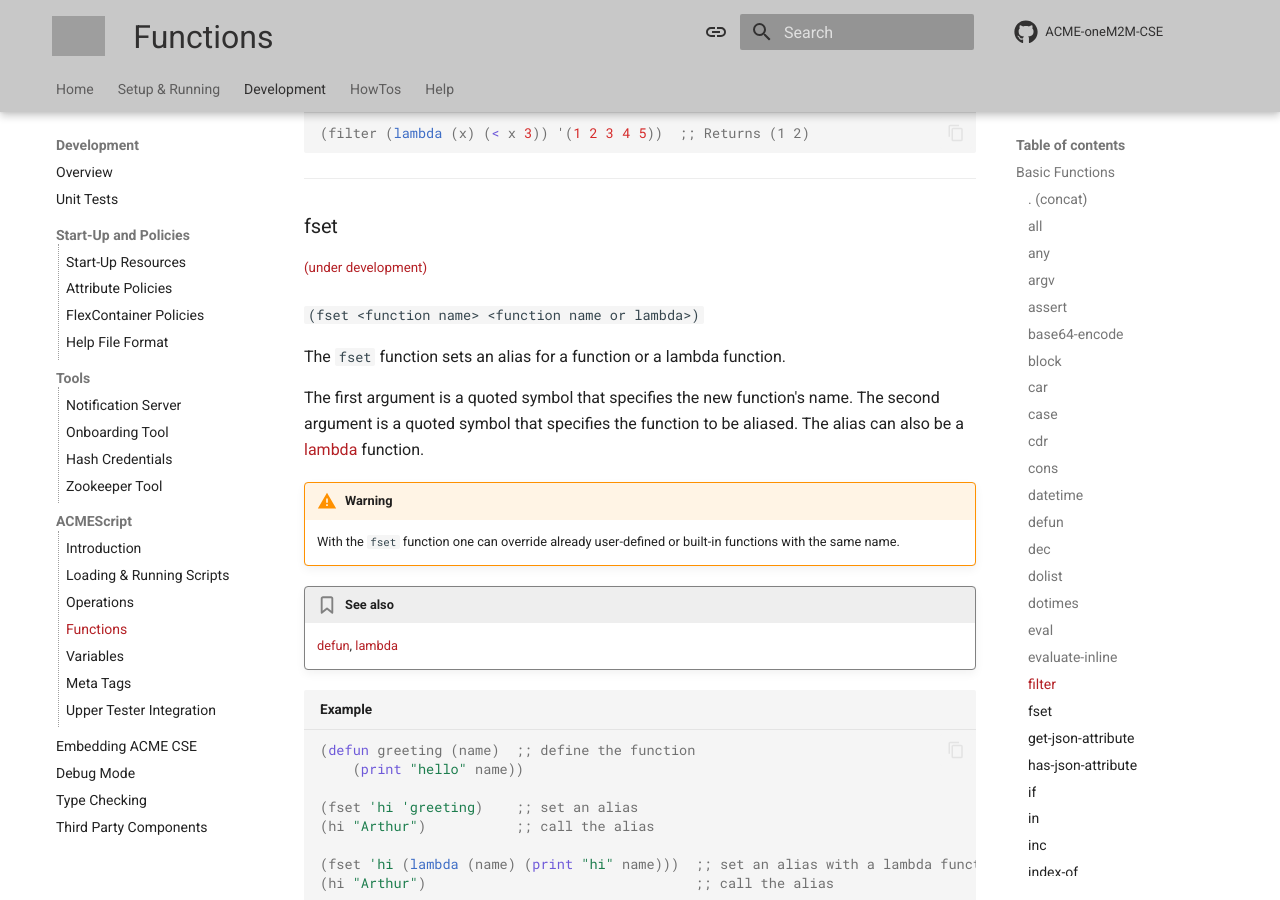
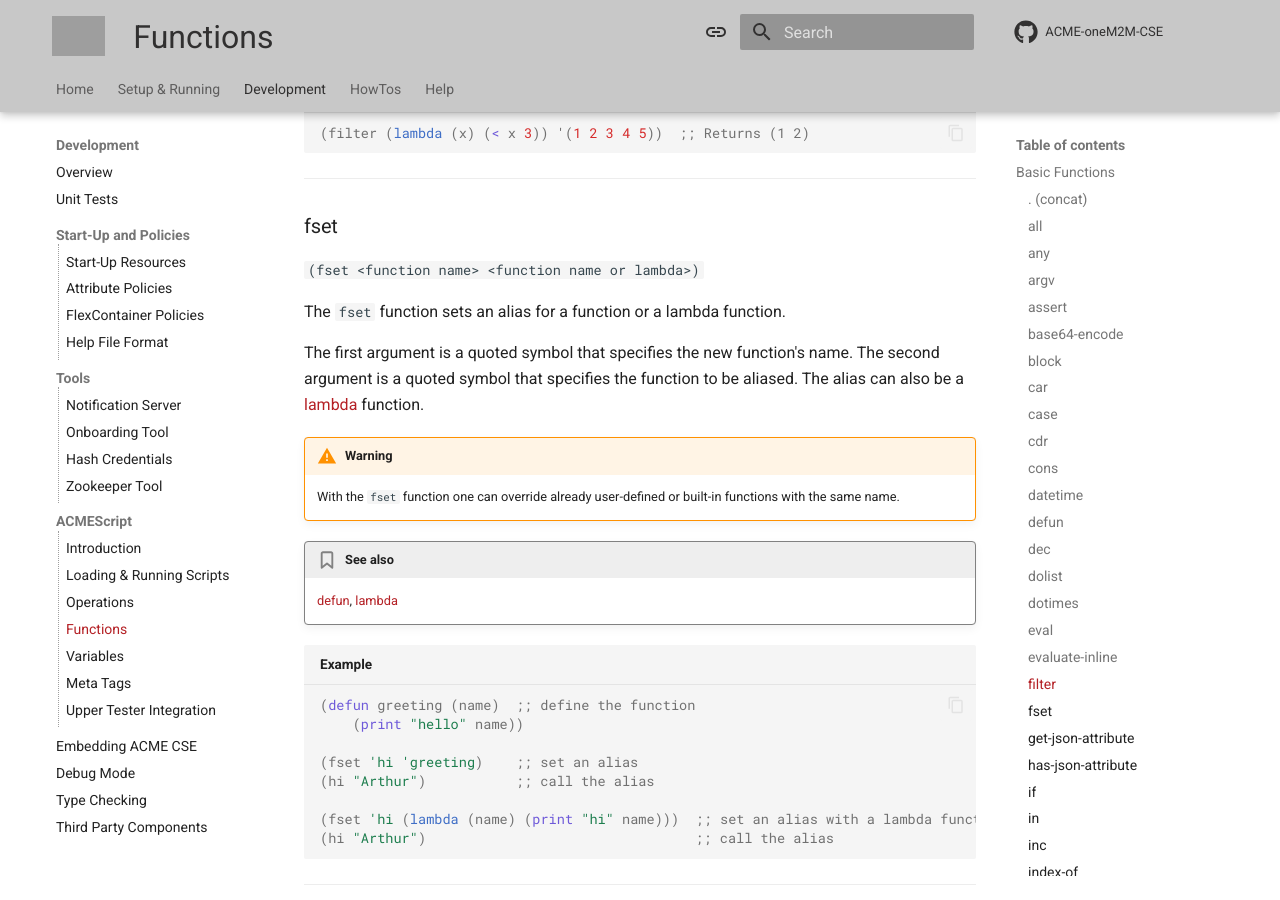
Before and after one commit to ankraft/ACME-oneM2M-CSE-mkdocs, an MkDocs documentation site: the page built from docs/development/ACMEScript-functions.md, in a window 1280 px wide and 900 px high, scrolled down 9980 px. Built offline with MkDocs 1.6.1 and Material for MkDocs 9.7.7, drawn with Linux system fonts in a browser that asks for light colours; comment, search, counter and statistics services are not loaded; grey boxes are pictures that could not be loaded.

Commit message:
Script  documentation

````diff
--- a/docs/development/ACMEScript-functions.md
+++ b/docs/development/ACMEScript-functions.md
@@ -271,7 +271,7 @@
 	(if (< n 2)
 		n
 		(+ (fib (- n 1))
-		(fib (- n 2)))
+		   (fib (- n 2)))
 	))
 (fib 10)                ;; Returns 55
 ```
@@ -391,7 +391,6 @@
 ---
 
 ### fset
- <span style="vertical-align:super;font-size:smaller;color:#b42025">(under development)</span>
 
 `(fset <function name> <function name or lambda>)`
 
````
